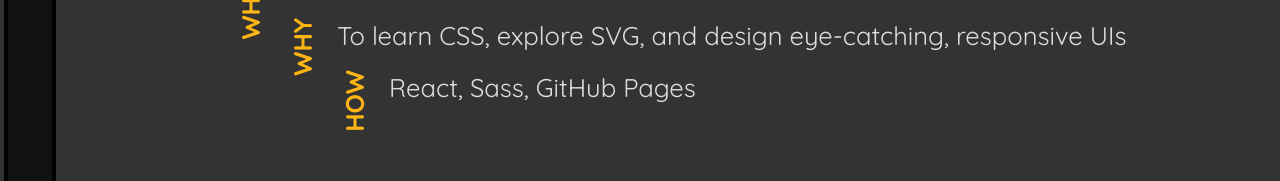
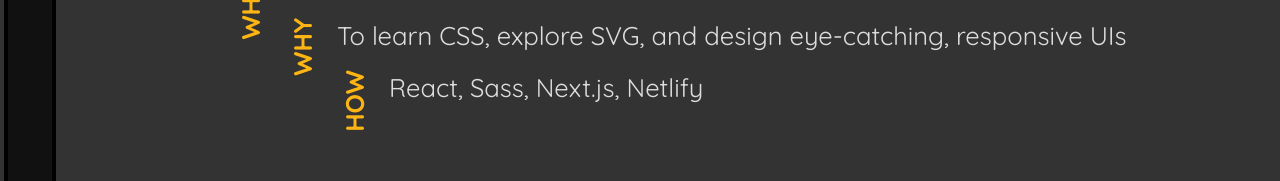
Before and after one commit to benbrott/benbrott, a Next.js app: page /#/ in a window 1280 px wide. Shown: the part 241-422 px from the top of the page. Built offline with nearby package versions, Linux system fonts and the light colour scheme; a web font is replaced by a local one.

Commit message:
Updated readme and home page to reflect new tech stack

```diff
--- a/pages/index.js
+++ b/pages/index.js
@@ -13,7 +13,7 @@ const TEXT_MAPS = [
   { label: 'WHO', info: 'Ben Brott, software engineer at Appian' },
   { label: 'WHAT', info: 'A site inspired by talks at An Event Apart DC' },
   { label: 'WHY', info: 'To learn CSS, explore SVG, and design eye-catching, responsive UIs' },
-  { label: 'HOW', info: 'React, Sass, GitHub Pages' }
+  { label: 'HOW', info: 'React, Sass, Next.js, Netlify' }
 ];
 
 const SOCIAL_LINKS = [
```
Also changed, not shown: 1 other file (tests, documents, lock files or other folders).
